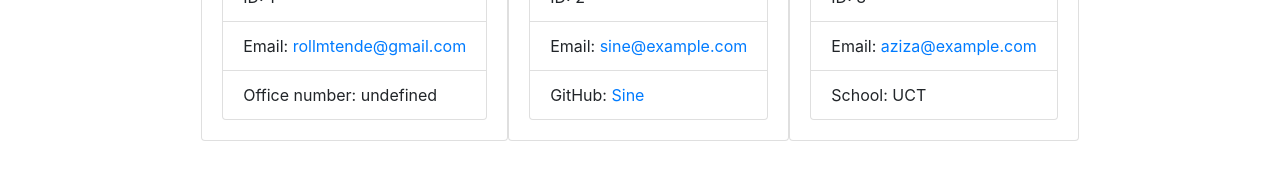
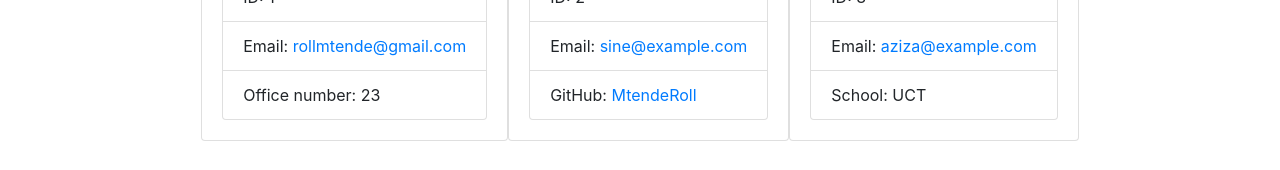
Before and after one commit to MtendeRoll/teamProfileGenerator, a website: page dist/team.html in a window 1280 px wide. Shown: the part 370-540 px from the top of the page. Drawn offline with nearby package versions, Linux system fonts and the light colour scheme; files that its build step writes are made by us from their sources.

Commit message:
updated README and added files to assets folder

```diff
--- a/dist/team.html
+++ b/dist/team.html
@@ -25,14 +25,14 @@
               <div class="team-area col-12 d-flex justify-content-center">
                   <div class="card employee-card">
       <div class="card-header">
-          <h2 class="card-title">Mtende </h2>
+          <h2 class="card-title">Mtende</h2>
           <h3 class="card-title"><i class="fas fa-mug-hot mr-2"></i> Manager </h3>
       </div>
       <div class="card-body">
           <ul class="list-group">
               <li class="list-group-item">ID: 1</li>
               <li class="list-group-item">Email: <a href="mailto:rollmtende@gmail.com">rollmtende@gmail.com</a></li>
-              <li class="list-group-item">Office number: undefined</li>
+              <li class="list-group-item">Office number: 23</li>
           </ul>
       </div>
   </div><div class="card employee-card">
@@ -44,7 +44,7 @@
           <ul class="list-group">
               <li class="list-group-item">ID: 2</li>
               <li class="list-group-item">Email: <a href="mailto:sine@example.com">sine@example.com</a></li>
-              <li class="list-group-item">GitHub: <a href="https://github.com/Sine" target="_blank" rel="noopener noreferrer">Sine</a></li>
+              <li class="list-group-item">GitHub: <a href="https://github.com/MtendeRoll" target="_blank" rel="noopener noreferrer">MtendeRoll</a></li>
           </ul>
       </div>
   </div><div class="card employee-card">
```
Also changed, not shown: README.md, assets/images/nodePrompts.jpg (added), assets/images/teamHTML-output.jpg (added).
